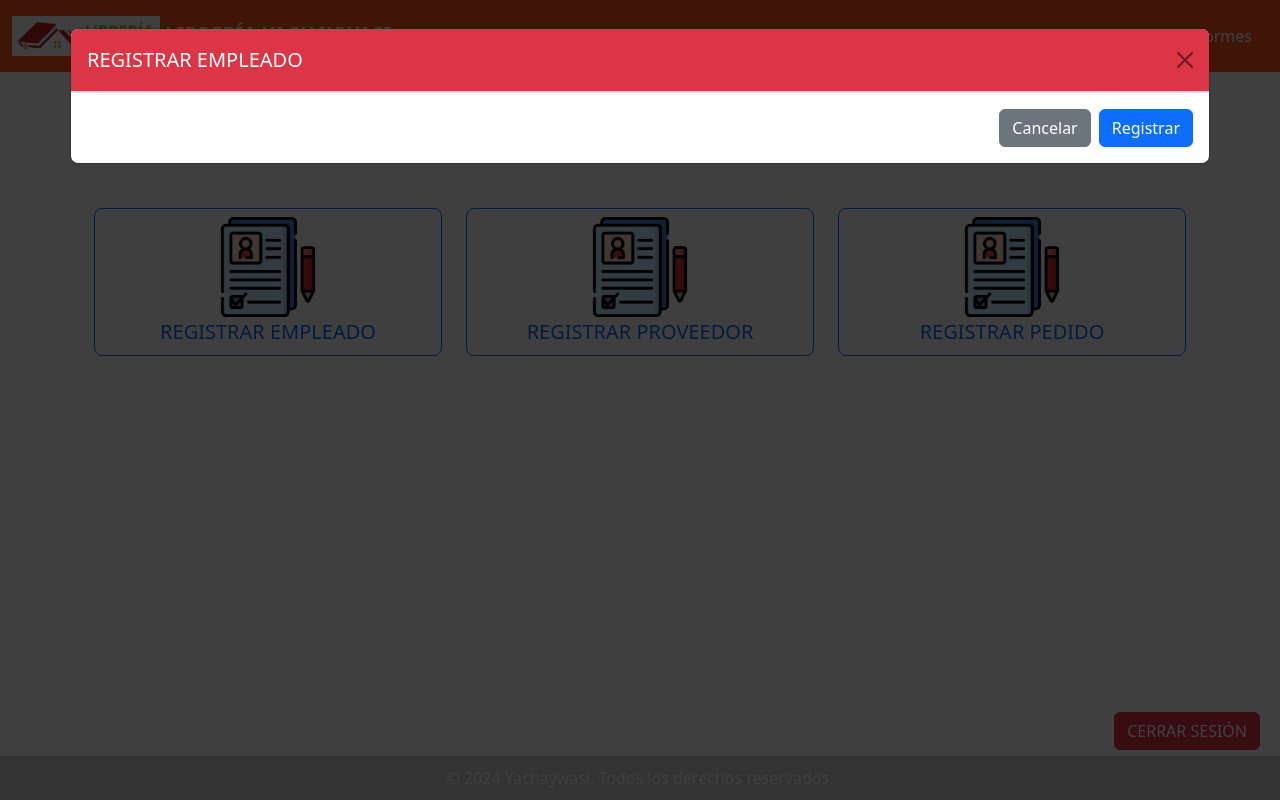
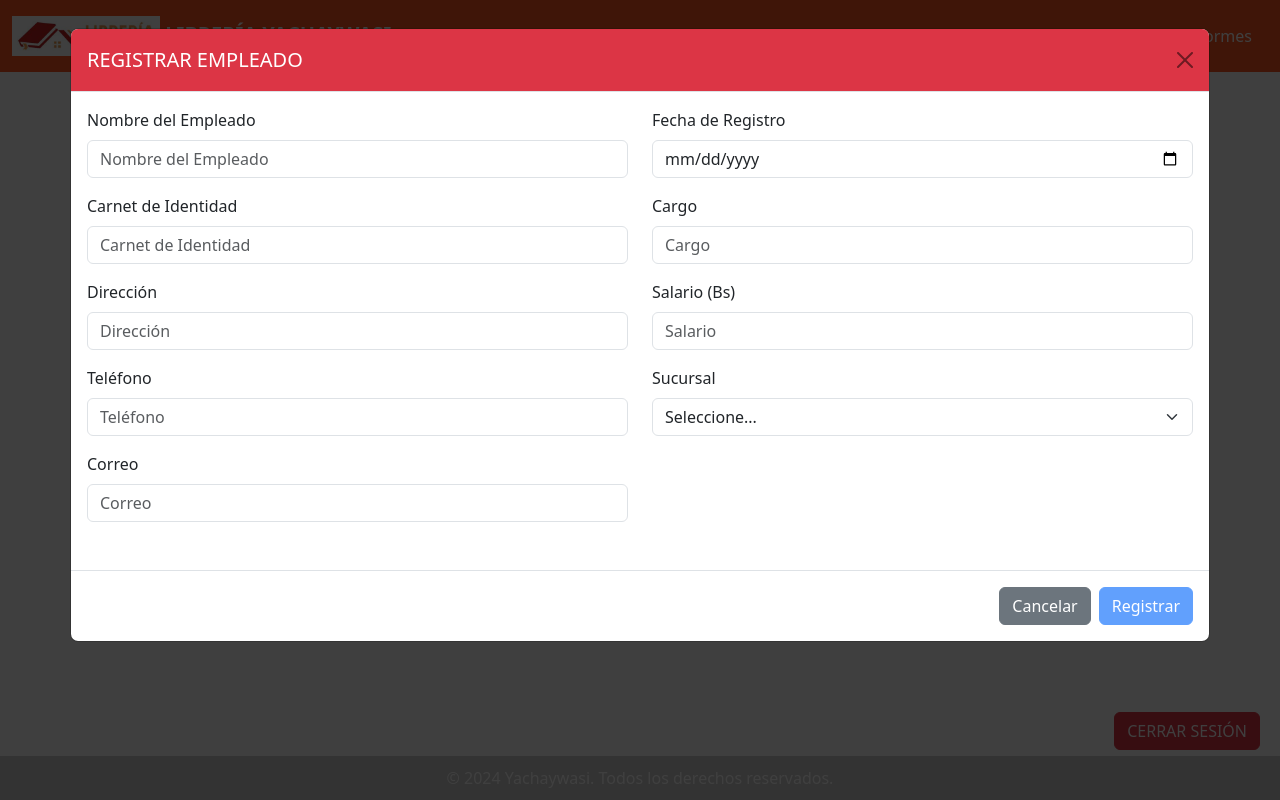
Before and after one commit to MijaelMendoza/Yachaywasi, a PHP site: page /frontend/views/gestiones/gestion_recursos.php in a window 1280 px wide, after a click on "REGISTRAR EMPLEADO". Run offline with PHP 8.4, Linux system fonts and the light colour scheme.

Commit message:
interfazRegistroEmpleado
Ya esta la interfaz del registro de empleado

```diff
--- a/backend/core/conexion.php
+++ b/backend/core/conexion.php
@@ -5,7 +5,7 @@
 function Conectarse(){
     $host = 'localhost';
     $usuario = 'postgres';
-    $contrasena = '3211';
+    $contrasena = '2455';
     $nombre_bd = 'yachaywasi';
     try {
         $conn = @new PDO("pgsql:host=$host;dbname=$nombre_bd;user=$usuario;password=$contrasena");
--- a/frontend/views/gestiones/gestion_recursos.php
+++ b/frontend/views/gestiones/gestion_recursos.php
@@ -62,7 +62,7 @@ include '../templates/header.php';
 
         <div class="row">
             <div class="col">
-                <form action="../Registros/registrar_empleado.php" method="post">
+                <form action="registrar_Empleado.php" method="post">
                     <input type="hidden" name="sucursal"
                         value="<?php echo htmlspecialchars($_SESSION['user_sucursal'] ?? ''); ?>">
                     <input type="hidden" name="user_id"
@@ -104,7 +104,7 @@ include '../templates/header.php';
             </div>
         </div>
     </div>
-
+<!-- Ventana Modal de Registro de Empleado -->
 <div class="modal fade" id="registroEmpleadoModal" tabindex="-1" aria-labelledby="registroEmpleadoModalLabel"
     aria-hidden="true">
     <div class="modal-dialog modal-xl">
@@ -113,14 +113,104 @@ include '../templates/header.php';
                 <h5 class="modal-title" id="registroEmpleadoModalLabel">REGISTRAR EMPLEADO</h5>
                 <button type="button" class="btn-close" data-bs-dismiss="modal" aria-label="Close"></button>
             </div>
-
-                <div class="modal-footer">
-                    <button type="button" class="btn btn-secondary" data-bs-dismiss="modal">Cancelar</button>
-                    <button type="button" class="btn btn-primary">Registrar</button>
+            <!-- Formulario de registro de empleado -->
+            <div class="modal-body">
+                <form id="formularioEmpleado">
+                    <div class="row mb-3">
+                        <!-- Columna Izquierda -->
+                        <div class="col-md-6">
+                            <div class="row mb-3">
+                                <!-- Campo de Nombre del Empleado -->
+                                <div class="col">
+                                    <label for="nombreEmpleado" class="form-label">Nombre del Empleado</label>
+                                    <input type="text" class="form-control" id="nombreEmpleado"
+                                        placeholder="Nombre del Empleado">
+                                </div>
+                            </div>
+                            <div class="row mb-3">
+                                <!-- Campo de Carnet de Identidad -->
+                                <div class="col">
+                                    <label for="carnetIdentidad" class="form-label">Carnet de Identidad</label>
+                                    <input type="text" class="form-control" id="carnetIdentidad"
+                                        placeholder="Carnet de Identidad">
+                                </div>
+                            </div>
+                            <div class="row mb-3">
+                                <!-- Campo de Dirección -->
+                                <div class="col">
+                                    <label for="direccion" class="form-label">Dirección</label>
+                                    <input type="text" class="form-control" id="direccion"
+                                        placeholder="Dirección">
+                                </div>
+                            </div>
+                            <div class="row mb-3">
+                                <!-- Campo de Teléfono -->
+                                <div class="col">
+                                    <label for="telefono" class="form-label">Teléfono</label>
+                                    <input type="text" class="form-control" id="telefono"
+                                        placeholder="Teléfono">
+                                </div>
+                            </div>
+                            <div class="row mb-3">
+                                <!-- Campo de Correo -->
+                                <div class="col">
+                                    <label for="correo" class="form-label">Correo</label>
+                                    <input type="email" class="form-control" id="correo"
+                                        placeholder="Correo">
+                                </div>
+                            </div>
+                        </div>
+                        <!-- Columna Derecha -->
+                        <div class="col-md-6">
+                            <div class="row mb-3">
+                                <!-- Campo de Fecha de Registro -->
+                                <div class="col">
+                                    <label for="fechaRegistro" class="form-label">Fecha de Registro</label>
+                                    <input type="date" class="form-control" id="fechaRegistro">
+                                </div>
+                            </div>
+                            <div class="row mb-3">
+                                <!-- Campo de Cargo -->
+                                <div class="col">
+                                    <label for="cargo" class="form-label">Cargo</label>
+                                    <input type="text" class="form-control" id="cargo"
+                                        placeholder="Cargo">
+                                </div>
+                            </div>
+                            <div class="row mb-3">
+                                <!-- Campo de Salario -->
+                                <div class="col">
+                                    <label for="salario" class="form-label">Salario (Bs)</label>
+                                    <input type="text" class="form-control" id="salario"
+                                        placeholder="Salario">
+                                </div>
+                            </div>
+                            <div class="row mb-3">
+                                <!-- Campo de Sucursal -->
+                                <div class="col">
+                                    <label for="sucursal" class="form-label">Sucursal</label>
+                                    <select class="form-select" id="sucursal">
+                                        <option selected>Seleccione...</option>
+                                        <option value="1">Sucursal A</option>
+                                        <option value="2">Sucursal B</option>
+                                        <option value="3">Sucursal C</option>
+                                        <!-- Agrega más opciones según sea necesario -->
+                                    </select>
                                 </div>
                             </div>
                         </div>
                     </div>
+                </form>
+            </div>
+            <div class="modal-footer">
+                <button type="button" class="btn btn-secondary" data-bs-dismiss="modal">Cancelar</button>
+                <button type="button" class="btn btn-primary" id="registrarEmpleadoBtn" disabled>Registrar</button>
+            </div>
+        </div>
+    </div>
+</div>
+
+
 
 
     <div class="logout-container">
```
Lines whose indentation alone changed are shown as unchanged.
